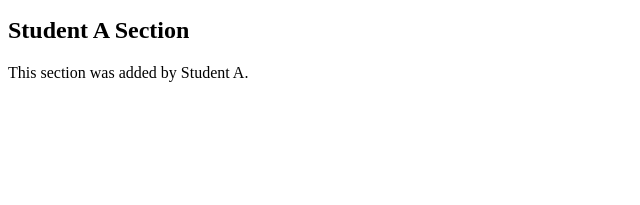
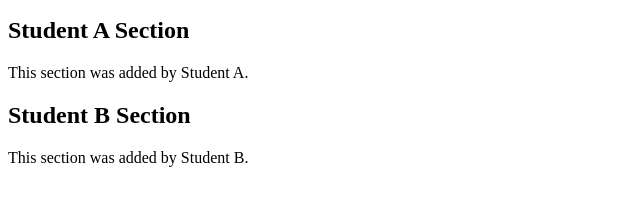
Before and after one commit to ramduttnickeel-ops/MIE_JAVA_2026_YourStudentCode.github.io, a plain HTML site: page index.html in a window 1280 px wide. Shown: the part 101-306 px from the top of the page, without its empty margins (0-640 px from the left). Drawn offline with Linux system fonts and the light colour scheme.

Commit message:
added section for student B

```diff
--- a/index.html
+++ b/index.html
@@ -12,6 +12,9 @@
 <h2>Student A Section</h2>
 <p>This section was added by Student A.</p>
 
+<h2>Student B Section</h2>
+<p>This section was added by Student B.</p>
+
 
 </body>
 
```
